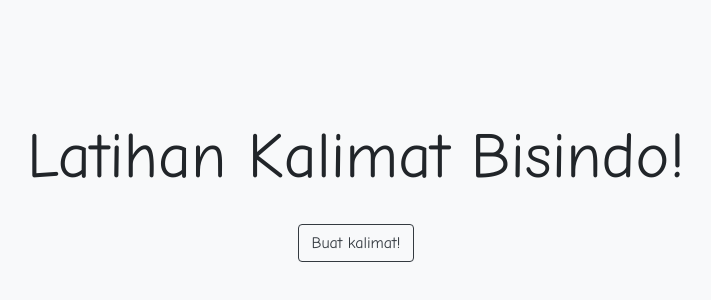
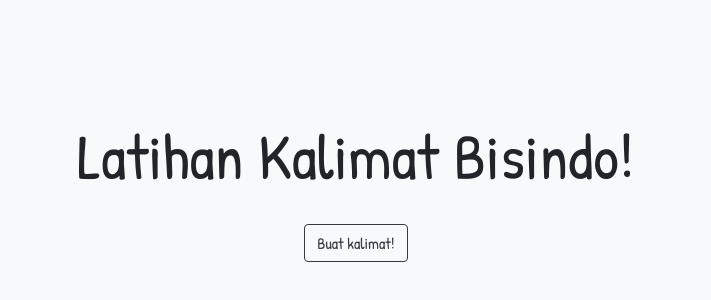
Before and after one commit to attilanopal/Kalimat-Generator, a plain HTML site: page index.html in a window 1280 px wide. Shown: the part 210-510 px from the top of the page, without its empty margins (284-995 px from the left). Drawn offline with nearby package versions, Linux system fonts and the light colour scheme.

Commit message:
Change font so it available on android browser too

```diff
--- a/index.html
+++ b/index.html
@@ -3,6 +3,7 @@
 <head>
     <meta charset="UTF-8">
     <meta name="viewport" content="width=device-width, initial-scale=1.0">
+    <link href="https://fonts.googleapis.com/css2?family=Patrick+Hand&display=swap" rel="stylesheet">
     <link href="https://stackpath.bootstrapcdn.com/bootstrap/4.5.2/css/bootstrap.min.css" rel="stylesheet">
     <title>Latihan Kalimat Bisindo</title>
     <style>
@@ -13,16 +14,15 @@
             align-items: center;
             height: 100vh;
             background-color: #f8f9fa;
-            font-family: 'Comic Sans MS', sans-serif;
-
+            font-family: 'Patrick Hand', sans-serif; /* Ganti dengan Patrick Hand */
         }
         h1 {
-            font-size: clamp(2em,5.3vw,8vh);
+            font-size: clamp(2em, 5.3vw, 8vh);
             margin-bottom: 30px;
             text-align: center;
         }
         .btn-custom {
-            font-size: clamp(1em,1.5vh,2vh);
+            font-size: clamp(1em, 1.5vh, 2vh);
         }
     </style>
 </head>
@@ -36,12 +36,10 @@
         fetch('kalimat.txt')
             .then(response => response.text())
             .then(data => {
-                // Pisahkan kalimat berdasarkan garis baru
                 kalimatList = data.trim().split("\n");
             })
             .catch(error => console.error('Error fetching file:', error));
 
-        // Fungsi untuk generate kalimat acak
         document.getElementById('generate-button').onclick = function() {
             if (kalimatList.length > 0) {
                 const randomIndex = Math.floor(Math.random() * kalimatList.length);
```
